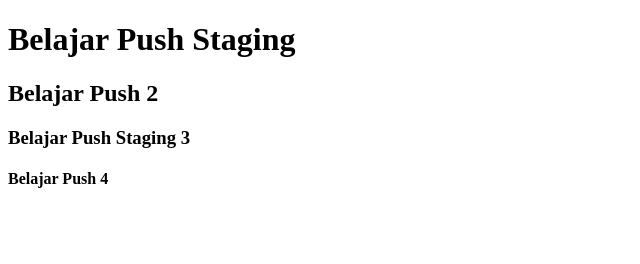
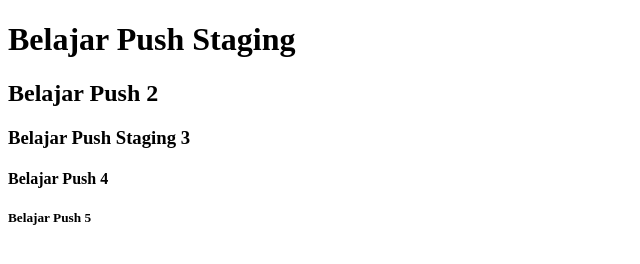
Before and after one commit to elbarunawifaldzan/belajar-niomic, a plain HTML site: page header.html in a window 1280 px wide. Shown: the full height of the page, 0-640 px from the left. Drawn offline with Linux system fonts and the light colour scheme.

Commit message:
Add elemen 5

```diff
--- a/header.html
+++ b/header.html
@@ -11,5 +11,6 @@
     <h2>Belajar Push 2</h2>
     <h3>Belajar Push Staging 3</h3>
     <h4>Belajar Push 4</h4>
+    <h5>Belajar Push 5</h5>
 </body>
 </html>
```
